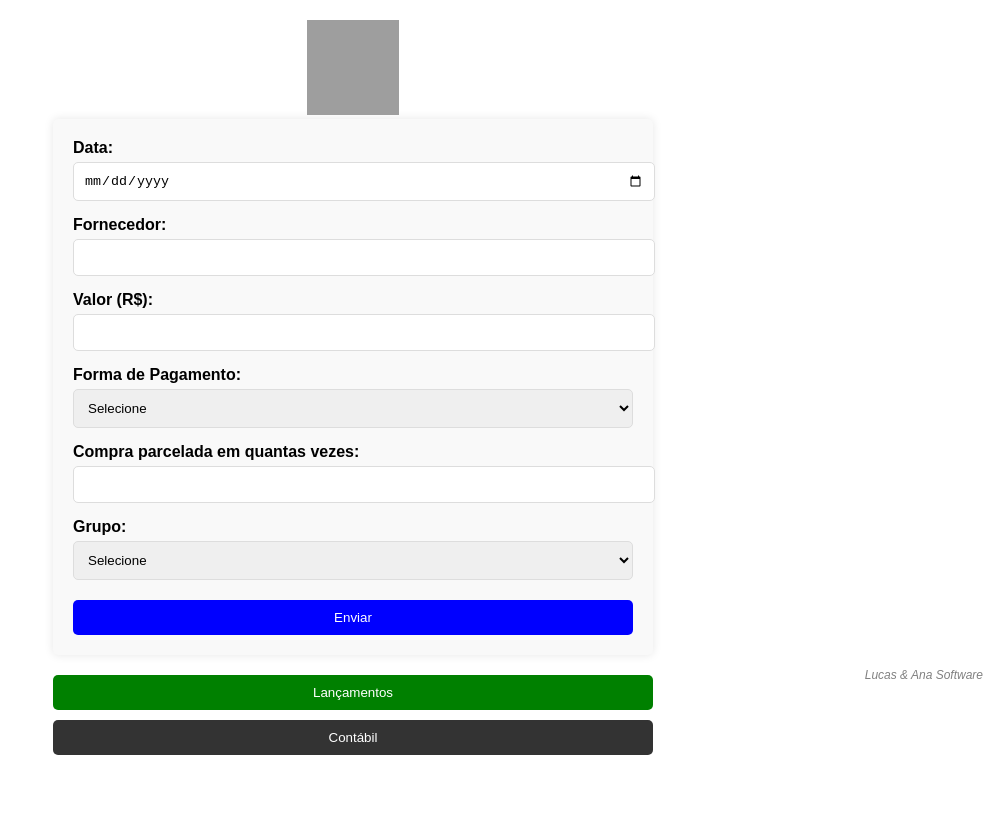
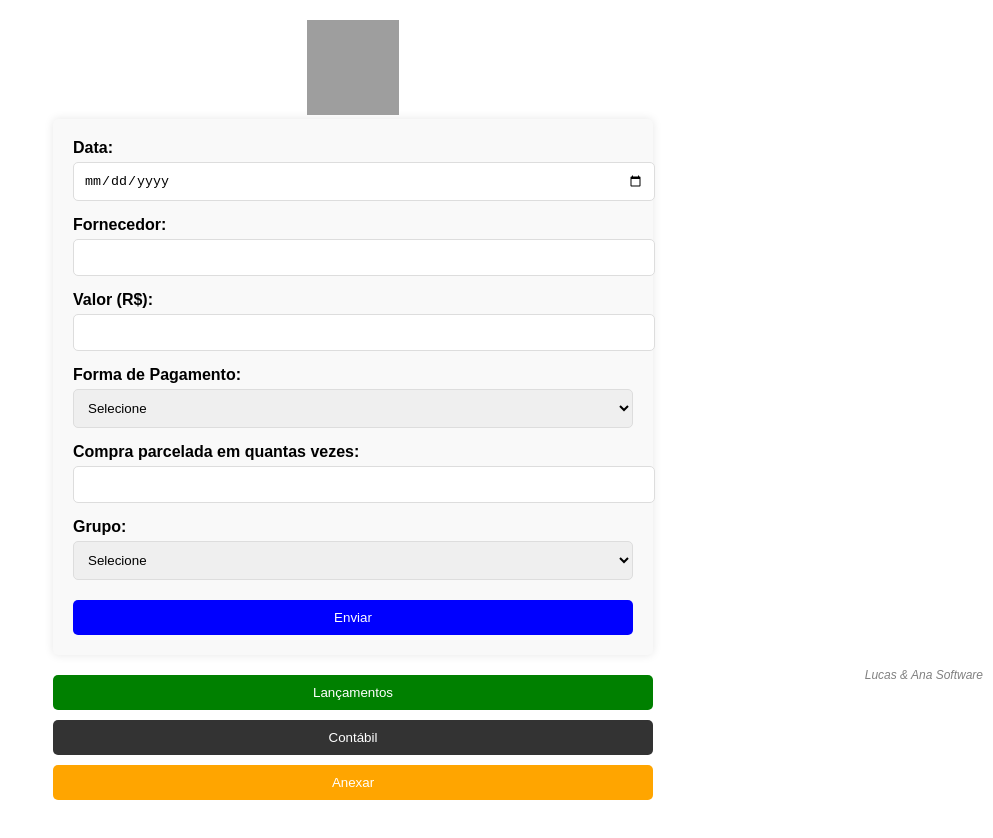
Before and after one commit to lukas12345678912/Controle-Familiar, a plain HTML site: page index.html in a window 1280 px wide. Shown: the part 108-946 px from the top of the page, without its empty margins (287-1280 px from the left). Before the commit the page ends 913 px from the top, so only its background shows below. Drawn offline with Linux system fonts and the light colour scheme; grey boxes are pictures that could not be loaded.

Commit message:
Update index.html

```diff
--- a/index.html
+++ b/index.html
@@ -61,6 +61,13 @@
         }
         #contabilButton:hover {
             background-color: #555;
+        }
+         #anexarButton {
+            background-color: orange;
+            margin-top: 10px;
+        }
+        #anexarButton:hover {
+            background-color: darkorange;
         }
         img {
             margin-top: 20px;
@@ -127,6 +134,7 @@
         </form>
         <button id="viewButton" onclick="visualizarPlanilha()">Lançamentos</button>
         <button id="contabilButton" onclick="abrirContabil()">Contábil</button>
+        <button id="anexarButton" onclick="abrirAnexar()">Anexar</button>
     </div>
     <div class="footer">
         Lucas & Ana Software
@@ -200,6 +208,11 @@
             const linkContabil = "https://docs.google.com/spreadsheets/d/e/2PACX-1vTS-exYMqNfaNFDXH5zUAavEPwR-gt4vxe6fkSGS9wpzIpswtziuWhVdoMotwOkQ1Err1CkACv6cHsb/pubhtml?gid=1909651153&single=true";
             window.open(linkContabil, "_blank");
         }
+
+        function abrirAnexar() {
+            const linkAnexar = "https://script.google.com/macros/s/AKfycbxL840LOFbXMJHebTejftR73NqZlPRukih8tkBh4TAD6N9K13IJXOUzX5y0jRg47loIlw/exec";
+            window.open(linkAnexar, "_blank");
+        }
     </script>
 </body>
 </html>
```
